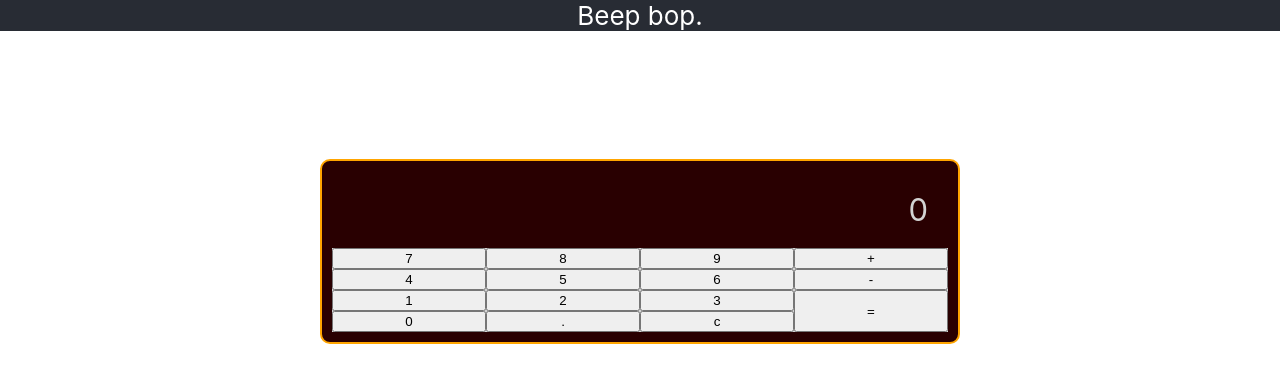
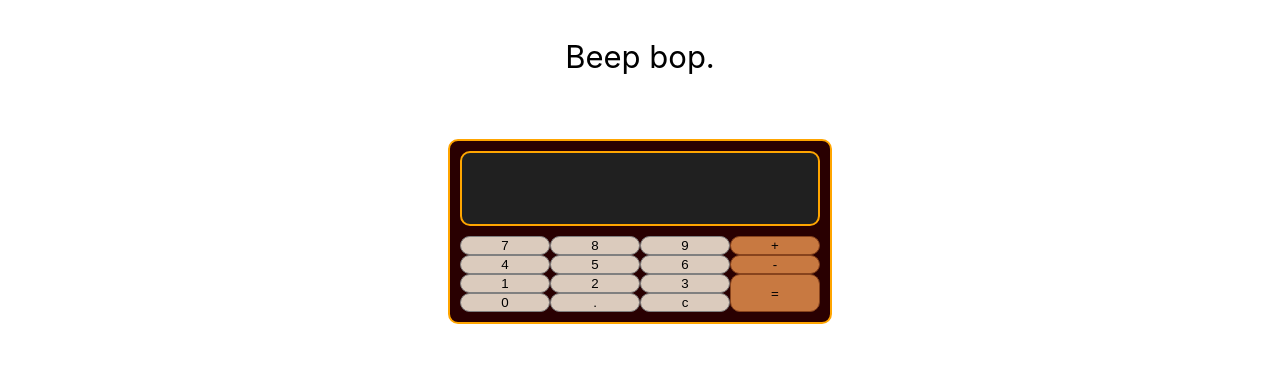
Before and after one commit to jdemarc/react-calculator, a React (Create React App) app: page / in a window 1280 px wide. Shown: the top 382 px of the page. Built offline with nearby package versions, Linux system fonts and the light colour scheme.

Commit message:
Use eval to compute. Style calculator.

```diff
--- a/src/App.css
+++ b/src/App.css
@@ -7,12 +7,6 @@
   font-size: calc(15px + 2vmin);
 }
 
-.App-header {
-  background-color: #282c34;
-  height: 20%;
-  display: flex;
-  align-items: center;
-  justify-content: center;
-  font-size: calc(10px + 2vmin);
-  color: white;
+header {
+  margin-top: 3%;
 }
--- a/src/App.js
+++ b/src/App.js
@@ -7,7 +7,7 @@ class App extends Component{
     super();
 
     this.state = {
-      total: 0,
+      total: '',
     }
   }
 
@@ -26,7 +26,7 @@ class App extends Component{
 
   clear = () => {
     this.setState({
-      total: 0
+      total: '',
     })
   }
 
@@ -38,19 +38,18 @@ class App extends Component{
   }
   */
 
-  // evaluate = () => {
-  //   this.setState({
-  //     total: eval(this.state.total)
-  //   })
-  // }
+  evaluate = () => {
+    this.setState({
+      total: eval(this.state.total)
+    })
+  }
 
   render() {
     return (
       <div className="App">
-        <header className="App-header">
+        <header>
           Beep bop.
         </header>
-
         <div>
           <Calculator
             total={this.state.total}
--- a/src/components/Calculator/Calculator.module.css
+++ b/src/components/Calculator/Calculator.module.css
@@ -1,8 +1,8 @@
 .Calculator {
     display: flex;
     flex-direction: column;
-    width: 50%;
-    margin: 10% auto;
+    width: 30%;
+    margin: 5% auto;
     padding: 10px;
     background-color: #290001;
     border: 2px solid orange;
--- a/src/components/Calculator/index.jsx
+++ b/src/components/Calculator/index.jsx
@@ -8,8 +8,8 @@ function Calculator(props) {
 
         <div className={styles.Calculator}>
             <Output total={props.total}/>
-            <Keypad onClick={props.onClick}
-            //funct
+            <Keypad
+             onClick={props.onClick}
             />
         </div>
     );
--- a/src/components/Display/Display.module.css
+++ b/src/components/Display/Display.module.css
@@ -2,5 +2,10 @@
     text-align: end;
     padding: 20px;
     width: 100%;
+    height: 75px;
     color: lightgray;
+    border: 2px solid orange;
+    border-radius: 10px;
+    margin-bottom: 10px;
+    background-color: #202020;
 }
--- a/src/components/Display/index.jsx
+++ b/src/components/Display/index.jsx
@@ -2,7 +2,6 @@ import React from 'react';
 import styles from './Display.module.css'
 
 //Presentational
-
 function Display(props) {
     return (
         <div className={styles.Display}
--- a/src/components/Keypad/Keypad.module.css
+++ b/src/components/Keypad/Keypad.module.css
@@ -1,14 +1,36 @@
 .Keypad {
     display: flex;
-    background: lightgray;
+    /* background: lightgray; */
 }
 
-.keys {
+.keys, .opkeys {
     display: flex;
     flex-direction: column;
     flex: 1;
 }
 
+button {
+    border-radius: 10px;
+}
+
+.keys > button {
+    background-color: #dbcbbd;
+    border: 1px solid gray;
+}
+
+.keys > button:hover{
+    background-color: ghostwhite
+}
+
+.opkeys > button {
+    background-color: #c87941;
+    border: 1px solid #87431d;
+}
+
+.opkeys > button:hover{
+    background-color: #D2B48C
+}
+
 .tall {
     flex: 1;
 }
--- a/src/components/Keypad/index.jsx
+++ b/src/components/Keypad/index.jsx
@@ -51,7 +51,7 @@ function Keypad(props) {
                 >c</button>
             </div>
 
-            <div className={styles.keys}>
+            <div className={styles.opkeys}>
                 <button name="+"
                   onClick={(e) => props.onClick(e.target.name)}
                 >+</button>
```
